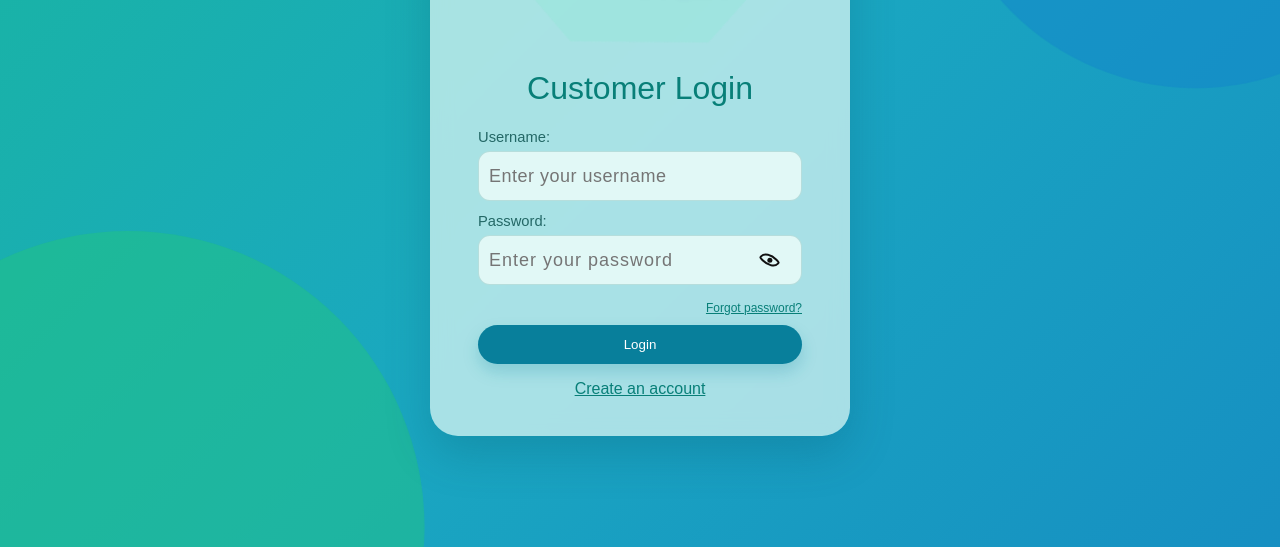
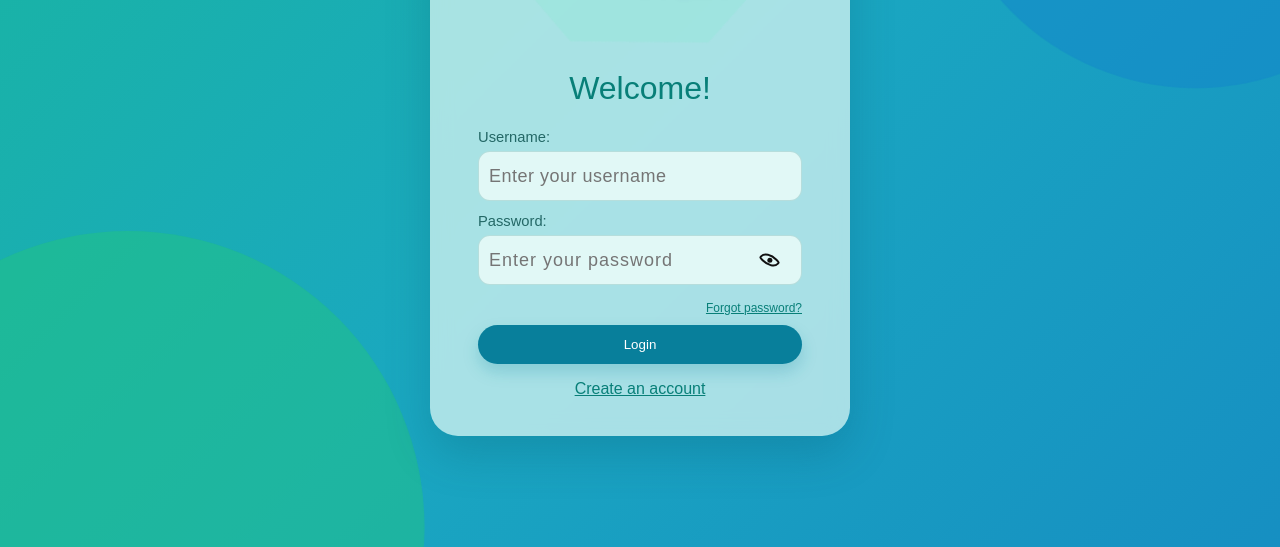
Before and after one commit to ShaneBautista/rey-summit-supabase--1-, a plain HTML site: page rey-summit-supabase/Customer_Login.html in a window 1280 px wide. Shown: the part 253-800 px from the top of the page. Drawn offline with nearby package versions, Linux system fonts and the light colour scheme; a web font is replaced by a local one.

Commit message:
Rey-summit

```diff
--- a/rey-summit-supabase/Customer_Login.html
+++ b/rey-summit-supabase/Customer_Login.html
@@ -5,7 +5,7 @@
     <meta charset="UTF-8">
     <meta http-equiv="X-UA-Compatible" content="IE=edge">
     <meta name="viewport" content="width=device-width, initial-scale=1.0">
-    <title>Customer Login</title>
+    <title>Rey Summit Icetube</title>
     <link rel="stylesheet" href="style.css?v=4">
     <script src="https://cdn.jsdelivr.net/npm/@supabase/supabase-js@2.45.4/dist/umd/supabase.min.js"></script>
     <script src="supabase-config.js"></script>
@@ -17,7 +17,7 @@
         <div class="logo-badge">
             <img class="brand-logo" src="images/logo.png" alt="RSNU logo">
         </div>
-        <h2>Customer Login</h2>
+        <h2>Welcome!</h2>
         <form method="POST">
             <label for="username">Username:</label>
             <input type="text" id="username" name="username" placeholder="Enter your username" autocomplete="username" required>
```
Also changed, not shown: rey-summit-supabase/Admin_login.html (+2 -2 lines).
